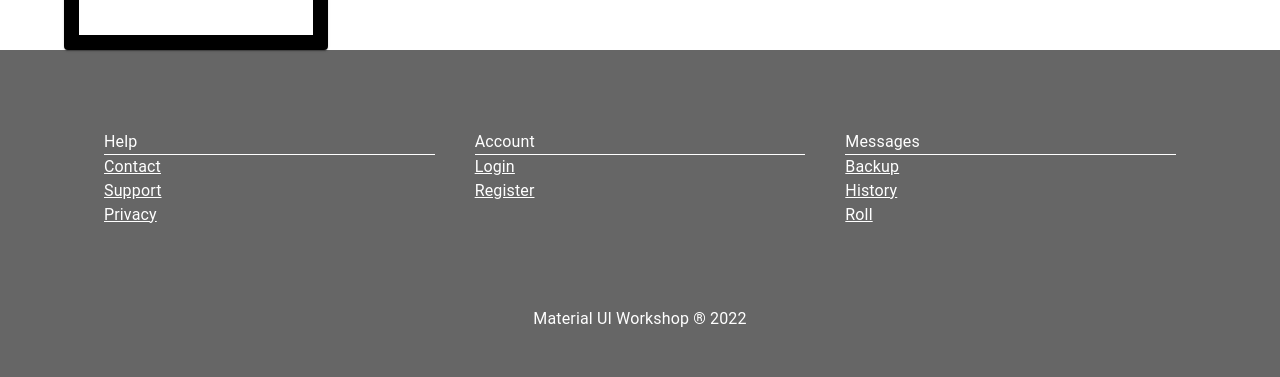
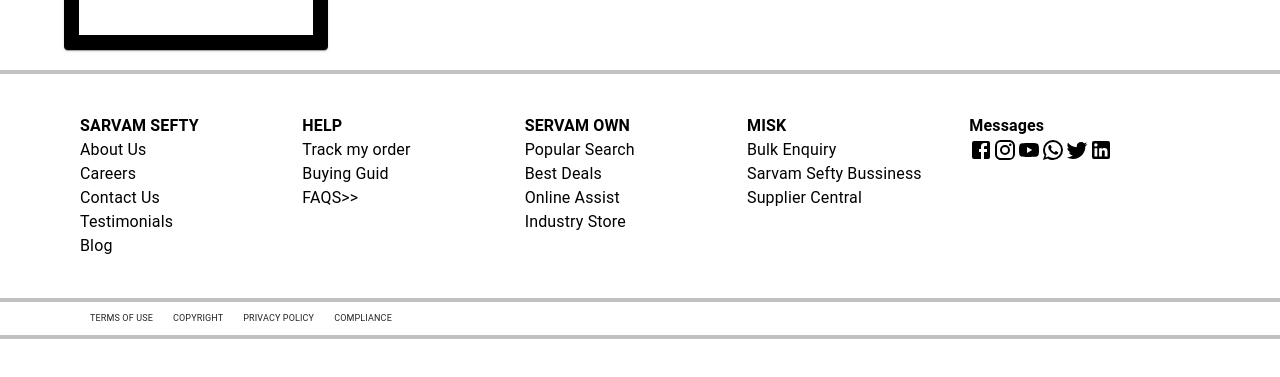
Before and after one commit to shyamjaiswal07/servam, a React (Create React App) app: page / in a window 1280 px wide. Shown: the part 3062-3439 px from the top of the page. Built offline with nearby package versions, Linux system fonts and the light colour scheme.

Commit message:
footer updated

```diff
--- a/src/component/Crousal.css
+++ b/src/component/Crousal.css
@@ -18,4 +18,5 @@
     letter-spacing: 5px;
     text-align: center;
     border-radius: 12px;
+
 }
--- a/src/component/Footer.js
+++ b/src/component/Footer.js
@@ -1,77 +1,115 @@
-import React from 'react';
-import Container from '@mui/material/Container';
-import Grid from '@mui/material/Grid';
-import Box from '@mui/material/Box';
-import Link from '@mui/material/Link';
+import React from "react";
+import Container from "@mui/material/Container";
+import Grid from "@mui/material/Grid";
+import Box from "@mui/material/Box";
+import FacebookIcon from '@mui/icons-material/Facebook';
+import InstagramIcon from '@mui/icons-material/Instagram';
+import YouTubeIcon from '@mui/icons-material/YouTube';
+import LinkedInIcon from '@mui/icons-material/LinkedIn';
+import WhatsAppIcon from '@mui/icons-material/WhatsApp';
+import TwitterIcon from '@mui/icons-material/Twitter';
 
 const Footer = () => {
   return (
-    <footer>
+    <footer style={{ marginTop: "20px" }}>
       <Box
         px={{ xs: 3, sm: 10 }}
-        py={{ xs: 5, sm: 10 }}
-        bgcolor="text.secondary"
-        color="white"
+        py={{ xs: 1, sm: 5 }}
+        bgcolor=""
+        color="black"
+        borderTop="4px solid #c1c1c1"
       >
-        <Container maxWidth="lg">
+        <Box maxWidth="xl">
           <Grid container spacing={5}>
-            <Grid item xs={12} sm={4}>
-              <Box borderBottom={1}>Help</Box>
-              <Box>
-                <Link href="/" color="inherit">
-                  Contact
-                </Link>
-              </Box>
-              <Box>
-                <Link href="/" color="inherit">
-                  Support
-                </Link>
-              </Box>
-              <Box>
-                <Link href="/" color="inherit">
-                  Privacy
-                </Link>
-              </Box>
+            <Grid item xs={12} sm={2.3}>
+              <Box style={{ fontWeight: "600" }}>SARVAM SEFTY</Box>
+              <Box>About Us</Box>
+              <Box>Careers</Box>
+              <Box>Contact Us</Box>
+              <Box>Testimonials</Box>
+              <Box>Blog</Box>
             </Grid>
-            <Grid item xs={12} sm={4}>
-              <Box borderBottom={1}>Account</Box>
-              <Box>
-                <Link href="/" color="inherit">
-                  Login
-                </Link>
-              </Box>
-              <Box>
-                <Link href="/" color="inherit">
-                  Register
-                </Link>
-              </Box>
+            <Grid item xs={12} sm={2.3}>
+              <Box style={{ fontWeight: "600" }}>HELP</Box>
+              <Box>Track my order</Box>
+              <Box>Buying Guid</Box>
+              <Box>FAQS>></Box>
             </Grid>
-            <Grid item xs={12} sm={4}>
-              <Box borderBottom={1}>Messages</Box>
-              <Box>
-                <Link href="/" color="inherit">
-                  Backup
-                </Link>
-              </Box>
-              <Box>
-                <Link href="/" color="inherit">
-                  History
-                </Link>
-              </Box>
-              <Box>
-                <Link href="/" color="inherit">
-                  Roll
-                </Link>
-              </Box>
+            <Grid item xs={12} sm={2.3}>
+              <Box style={{ fontWeight: "600" }}>SERVAM OWN</Box>
+              <Box>Popular Search</Box>
+              <Box>Best Deals</Box>
+              <Box>Online Assist</Box>
+              <Box>Industry Store</Box>
+            </Grid>
+            <Grid item xs={12} sm={2.3}>
+              <Box style={{ fontWeight: "600" }}>MISK</Box>
+              <Box>Bulk Enquiry</Box>
+              <Box>Sarvam Sefty Bussiness</Box>
+              <Box>Supplier Central</Box>
+            </Grid>
+
+            <Grid item xs={10} sm={2}>
+              <Box style={{ fontWeight: "600" }}>Messages</Box>
+              <span><FacebookIcon/></span>
+              <span><InstagramIcon/></span>
+              <span><YouTubeIcon/></span>
+              <span><WhatsAppIcon/></span>
+              <span><TwitterIcon/></span>
+              <span><LinkedInIcon/></span>
+
             </Grid>
           </Grid>
-          <Box textAlign="center" pt={{ xs: 5, sm: 10 }} pb={{ xs: 5, sm: 0 }}>
+          {/* <Box textAlign="center" pt={{ xs: 5, sm: 10 }} pb={{ xs: 5, sm: 0 }}>
             Material UI Workshop &reg; {new Date().getFullYear()}
-          </Box>
-        </Container>
+          </Box> */}
+        </Box>
       </Box>
+      <div
+        style={{
+          borderBottom: "4px solid #c1c1c1",
+          borderTop: "4px solid #c1c1c1",
+          display: "flex",
+          flexDirection: "row",
+          padding: "10px",
+          marginBottom: "20px",
+        }}
+      >
+        <span
+          style={{
+            marginLeft: "80px",
+            fontSize: 9,
+          }}
+        >
+          TERMS OF USE
+        </span>
+        <span
+          style={{
+            marginLeft: "20px",
+            fontSize: 9,
+          }}
+        >
+          COPYRIGHT
+        </span>
+        <span
+          style={{
+            marginLeft: "20px",
+            fontSize: 9,
+          }}
+        >
+          PRIVACY POLICY
+        </span>
+        <span
+          style={{
+            marginLeft: "20px",
+            fontSize: 9,
+          }}
+        >
+          COMPLIANCE
+        </span>
+      </div>
     </footer>
-  )
-}
+  );
+};
 
-export default Footer
+export default Footer;
```
